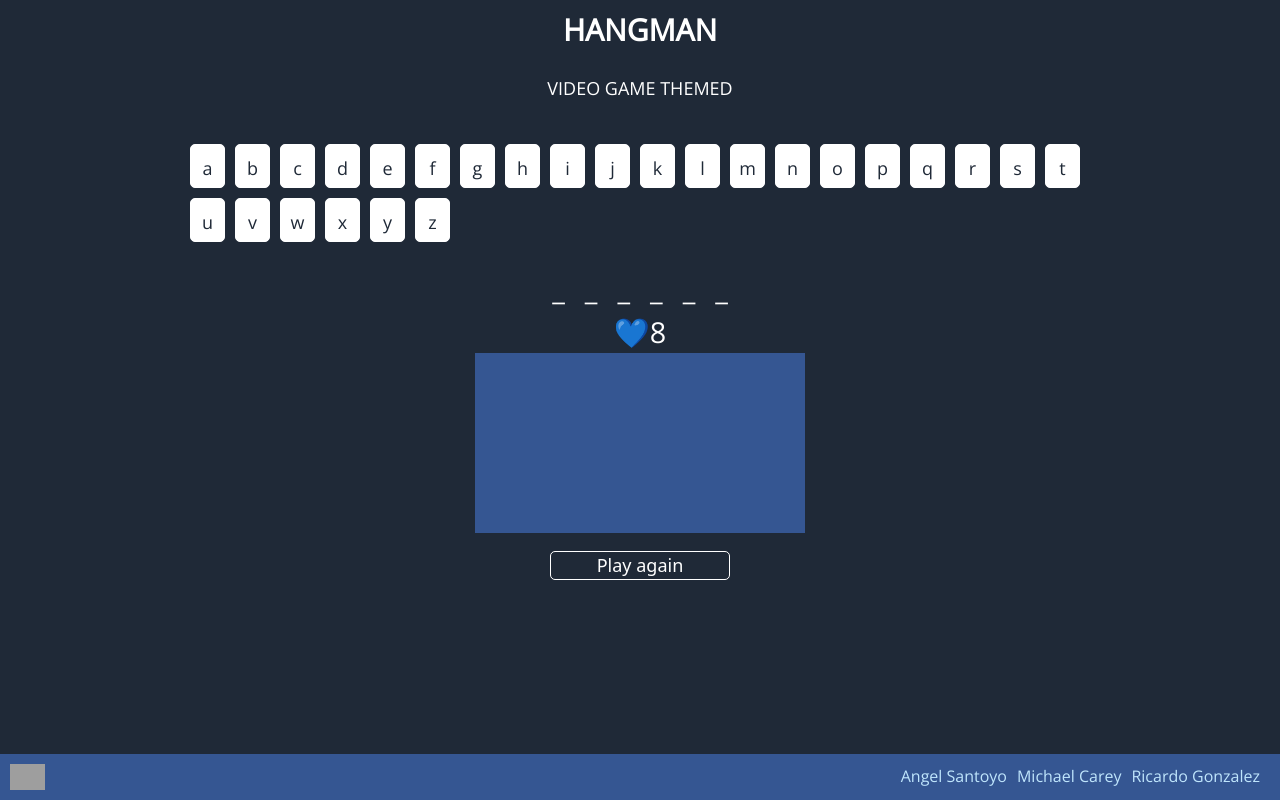
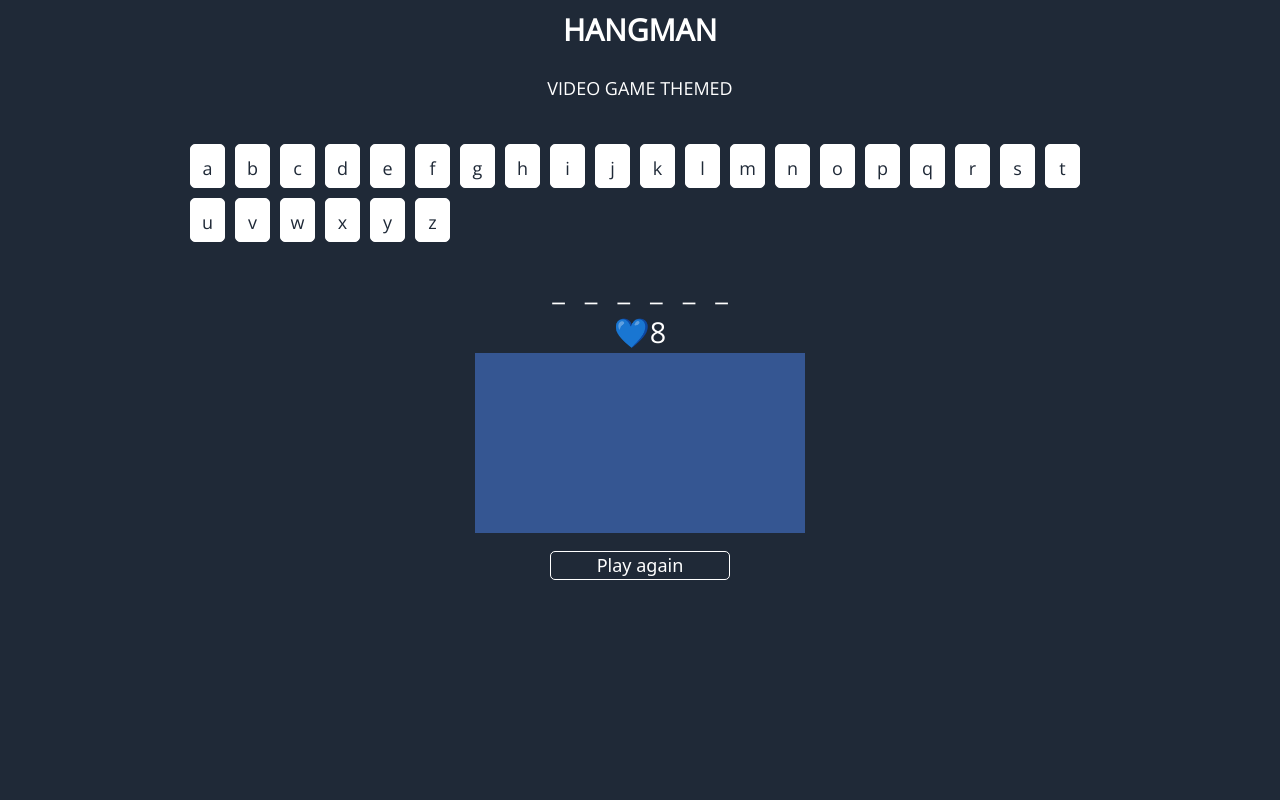
Before and after one commit to anguzz/Hangman, a website: page src/index.html in a window 1280 px wide. Drawn offline with nearby package versions, Linux system fonts and the light colour scheme; grey boxes are pictures that could not be loaded.

Commit message:
remove footer

```diff
--- a/src/index.html
+++ b/src/index.html
@@ -17,6 +17,7 @@
         <h1 class="text-3xl font-bold pt-3">Hangman</h1>
         <br>
         <h3>video game themed</h3>
+
         <br>
     </div>
     <div class="title-wrapper">
@@ -33,20 +34,6 @@
         </div>
     </div>
 
-    <footer>
-            <div class="footer-bottom">
-                <p>   <a href="https://github.com/Angus-1/Hangman"> <img src = 'https://upload.wikimedia.org/wikipedia/commons/9/91/Octicons-mark-github.svg'width="35px" alt=github/> </a>   </p>
-
-                        <div class="footer-menu">
-                          <ul class="f-menu">
-                            <li>Angel Santoyo </li>
-                            <li>Michael Carey </li>
-                            <li>Ricardo Gonzalez</li>
-
-                          </ul>
-                        </div>
-            </div>
-    </footer>
 </body>
 
 </html>
--- a/src/style.css
+++ b/src/style.css
@@ -21,7 +21,7 @@ h2,
 h3 {
   font-weight: 100;
   text-transform: uppercase;
-  margin: 5px 0;
+
   font-family: "Open Sans", sans-serif;
 
 }
@@ -139,7 +139,6 @@ button {
   cursor: pointer;
   font-size: 1.2em;
   font-family: "Open Sans", sans-serif;
-
   padding: 18px 10px;
   width: 180px;
   margin: 10px;
@@ -154,40 +153,6 @@ button:hover {
   border: solid 1px #fff;
   color: #1F2937;
 }
-footer {
-  text-align: center;
-  background: #355692;
-  color: #bfe5fc;
-  position : absolute;
-  bottom : 0;
-  width:100%;
-  font-size:1rem;
-  padding:10px;
-  font-family: "Open Sans", sans-serif;
-
-}
-
-
-.footer-bottom p{
-      float: left;
-  }
-
-  .footer-bottom p a{
-    color:#44bae8;
-  }
-
-  .footer-menu{
-    float: right;
-  }
-  .footer-menu ul{
-    display: flex;
-
-  }
-  .footer-menu ul li{
-  padding-right: 10px;
-  display: block;
-
-  }
 @media (max-width: 800px) {
   #alphabet {
     padding: 0 0 0 15px;
```
Also changed, not shown: dist/output.css.
